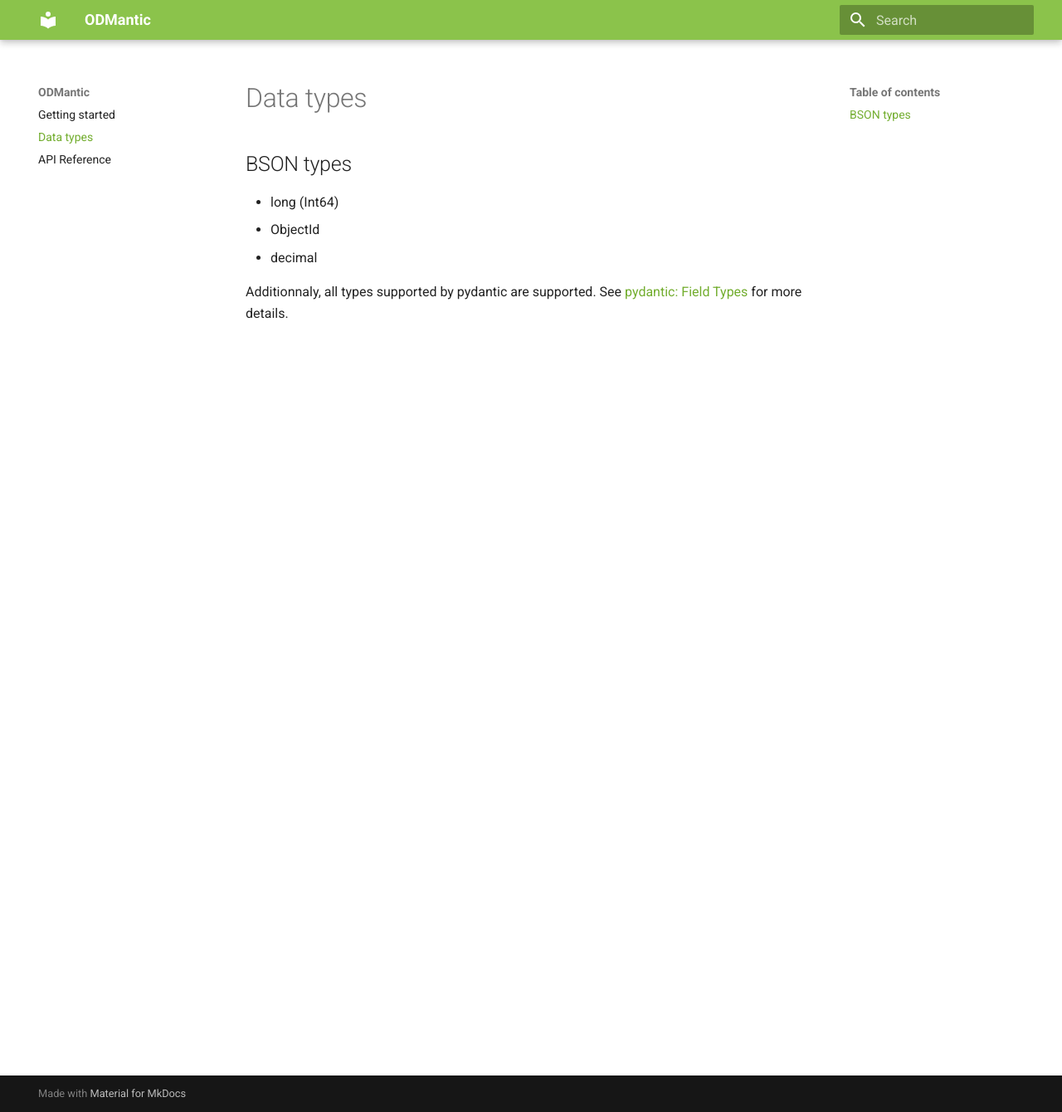
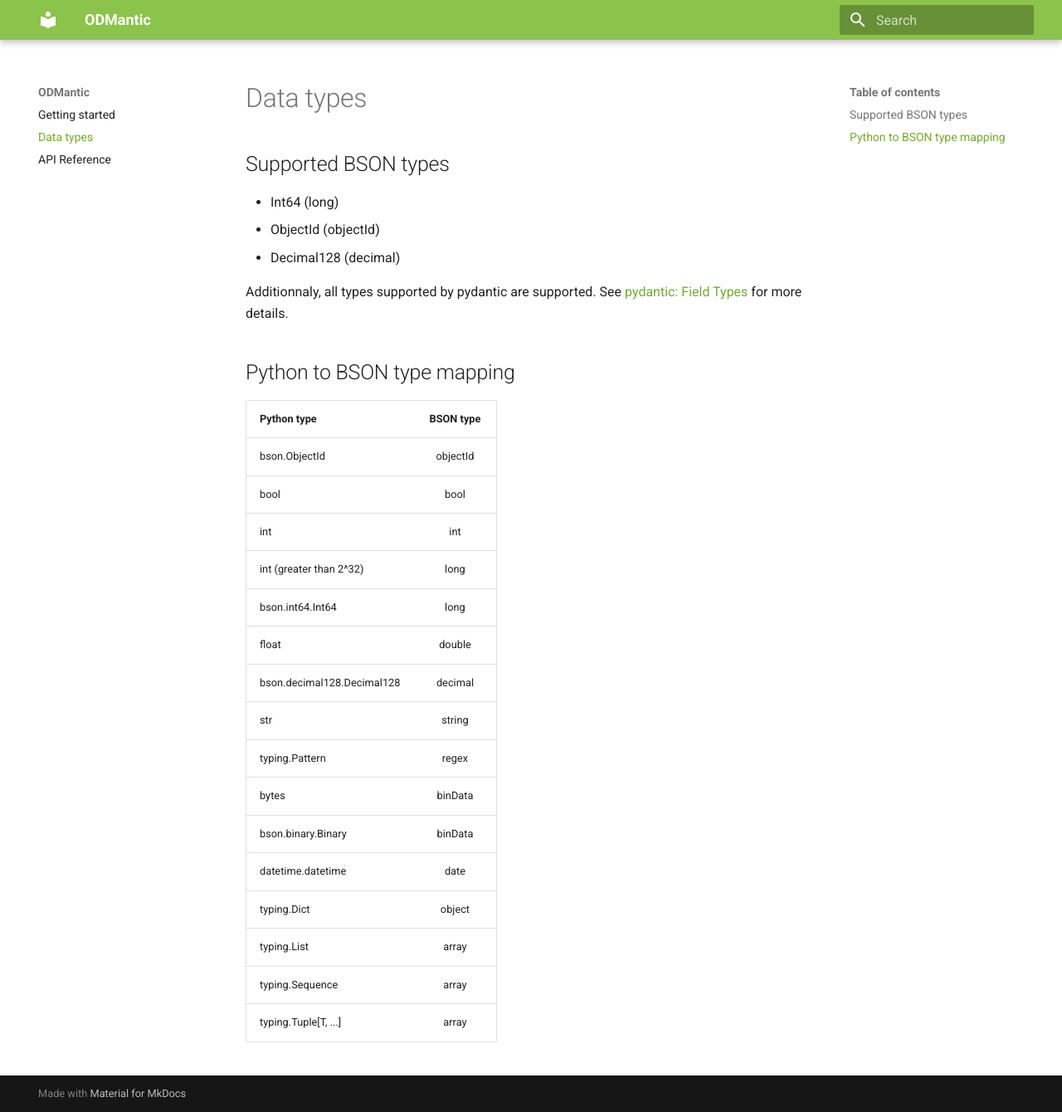
Before and after one commit to art049/odmantic, an MkDocs documentation site: the page built from docs/types.md, in a window 1280 px wide and 1340 px high. Shown: the whole window at 83% size. Built offline with MkDocs 1.6.1 and Material for MkDocs 9.7.7, drawn with Linux system fonts in a browser that asks for light colours.

Commit message:
More supported types

```diff
--- a/docs/types.md
+++ b/docs/types.md
@@ -1,9 +1,30 @@
 # Data types
 
-## BSON types
+## Supported BSON types
 
-- long (Int64)
-- ObjectId
-- decimal
+- Int64 (long)
+- ObjectId (objectId)
+- Decimal128 (decimal)
 
 Additionnaly, all types supported by pydantic are supported. See [pydantic: Field Types](https://pydantic-docs.helpmanual.io/usage/types) for more details.
+
+## Python to BSON type mapping
+
+| Python type                | BSON type |
+| -------------------------- | :-------: |
+| bson.ObjectId              | objectId  |
+| bool                       |   bool    |
+| int                        |    int    |
+| int (greater than 2^32)    |   long    |
+| bson.int64.Int64           |   long    |
+| float                      |  double   |
+| bson.decimal128.Decimal128 |  decimal  |
+| str                        |  string   |
+| typing.Pattern             |   regex   |
+| bytes                      |  binData  |
+| bson.binary.Binary         |  binData  |
+| datetime.datetime          |   date    |
+| typing.Dict                |  object   |
+| typing.List                |   array   |
+| typing.Sequence            |   array   |
+| typing.Tuple[T, ...]       |   array   |
```
Also changed, not shown: 2 other files.
